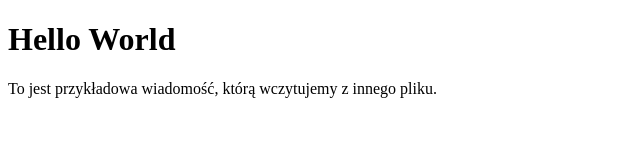
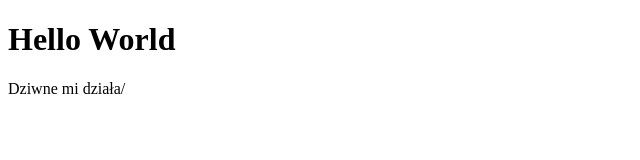
Before and after one commit to Aurelemonius/files2, a plain HTML site: page message.html in a window 1280 px wide. Shown: the whole page, without its empty margins (0-640 px from the left). Drawn offline with Linux system fonts and the light colour scheme.

Commit message:
Update message.html

```diff
--- a/message.html
+++ b/message.html
@@ -7,6 +7,6 @@
 </head>
 <body>
     <h1>Hello World</h1>
-    <p>To jest przykładowa wiadomość, którą wczytujemy z innego pliku.</p>
+    <p>Dziwne mi działa/</p>
 </body>
 </html>
```
